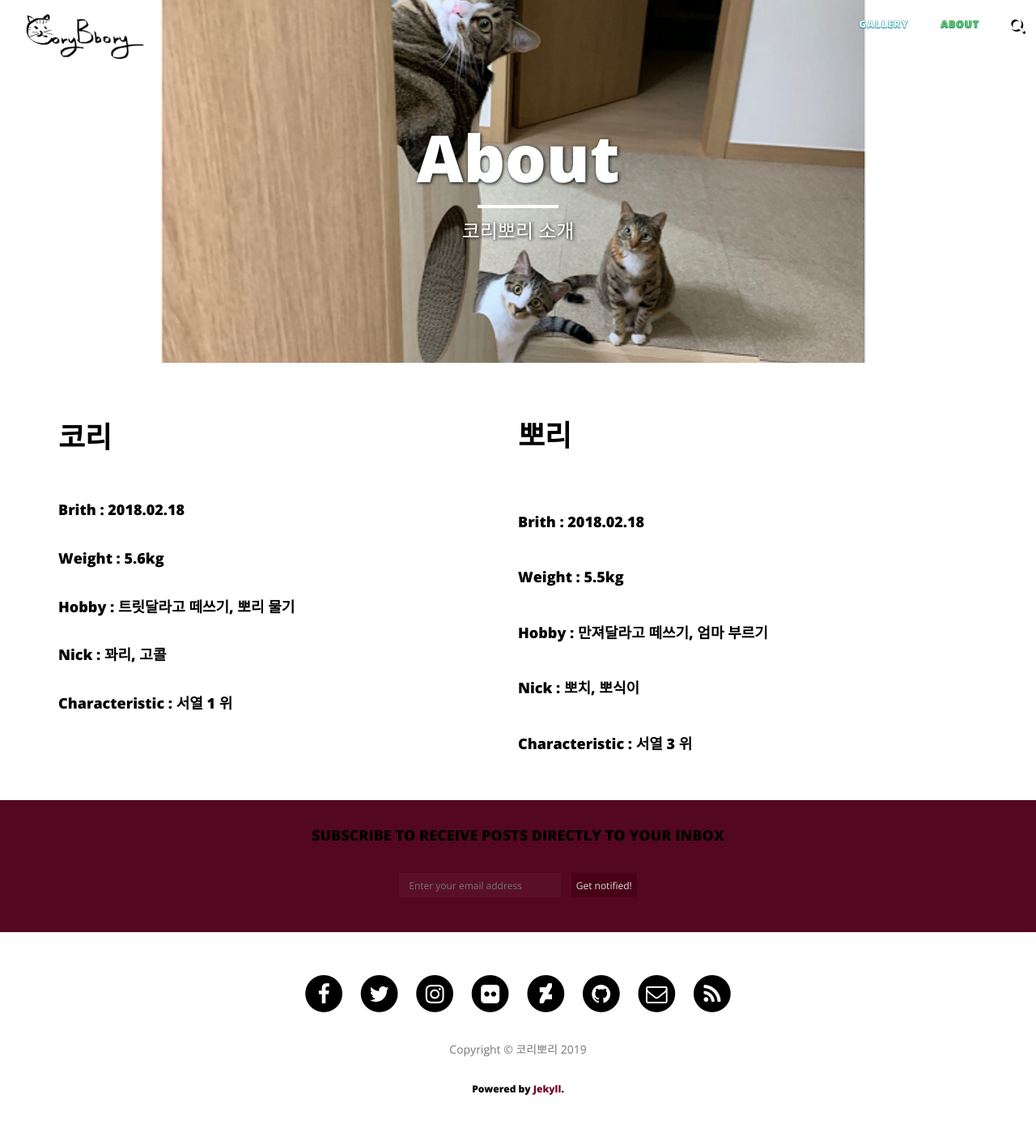
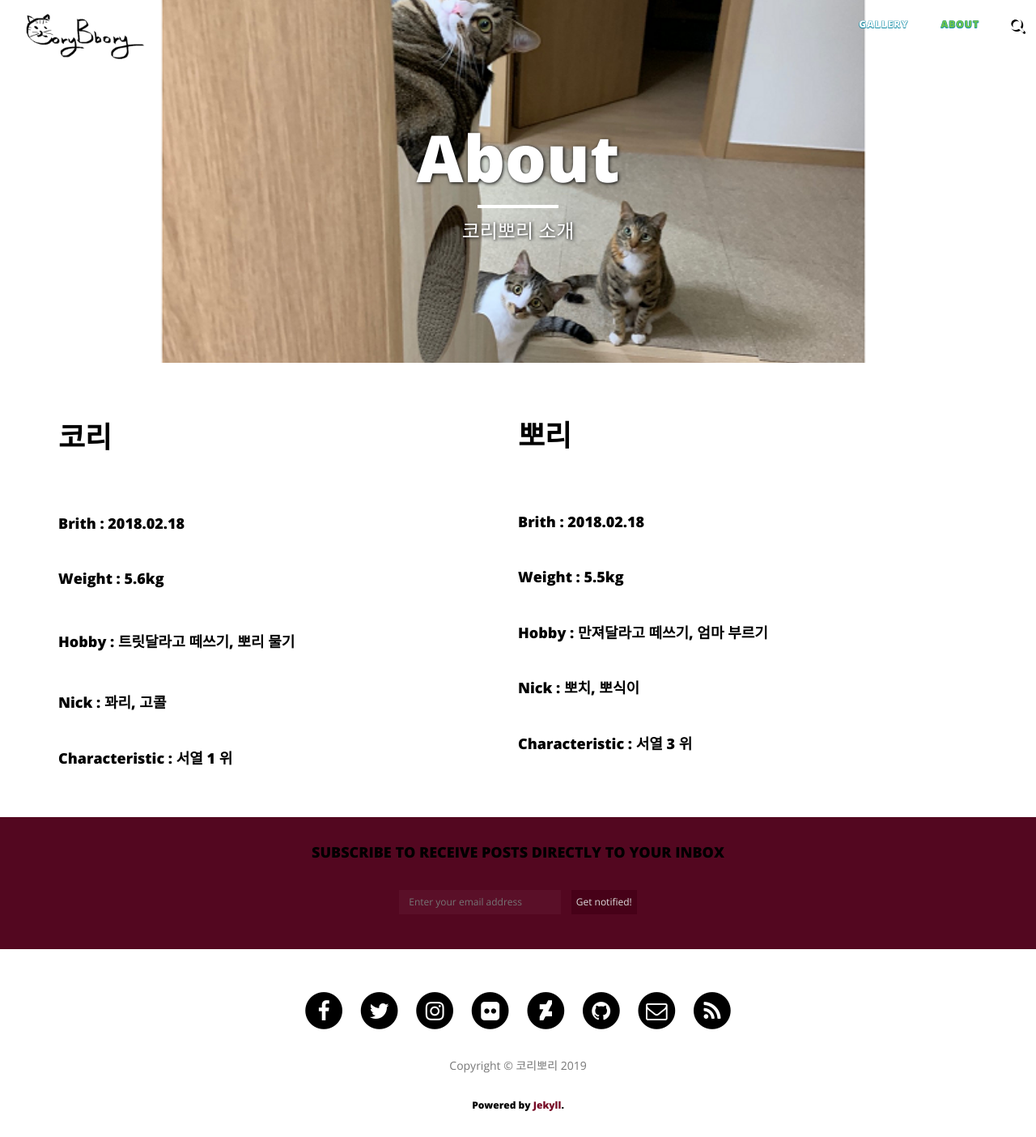
Before and after one commit to YEAJIGO/YEAJIGO.github.io, a Jekyll site: the page built from about/index.html, in a window 1280 px wide. Shown: the whole page at 81% size. Built offline with Jekyll 4.4.1, drawn with Linux system fonts in a browser that asks for light colours; nearby versions of some CDN libraries.

Commit message:
edit border-line

```diff
--- a/about/index.html
+++ b/about/index.html
@@ -6,14 +6,14 @@
 header-img: "img/about-bg.jpg"
 ---
 <div style="width: 100%;">
-	<div style="width: 50%; float: left; border: 2px solid #fff; line-height: 1em;">
+	<div style="width: 50%; float: left; border: 2px solid #fff;">
 		<h1><strong>코리</strong></h1>
 		<br><br>
 		<h4>Brith : 2018.02.18</h4>
 		<br>
 		<h4>Weight : 5.6kg</h4>
 		<br>
-		<h4>Hobby : 트릿달라고 떼쓰기, 뽀리 물기</h4>
+		<h4 style="line-height: 2em;">Hobby : 트릿달라고 떼쓰기, 뽀리 물기</h4>
 		<br>
 		<h4>Nick : 꽈리, 고콜</h4>
 		<br>
```
